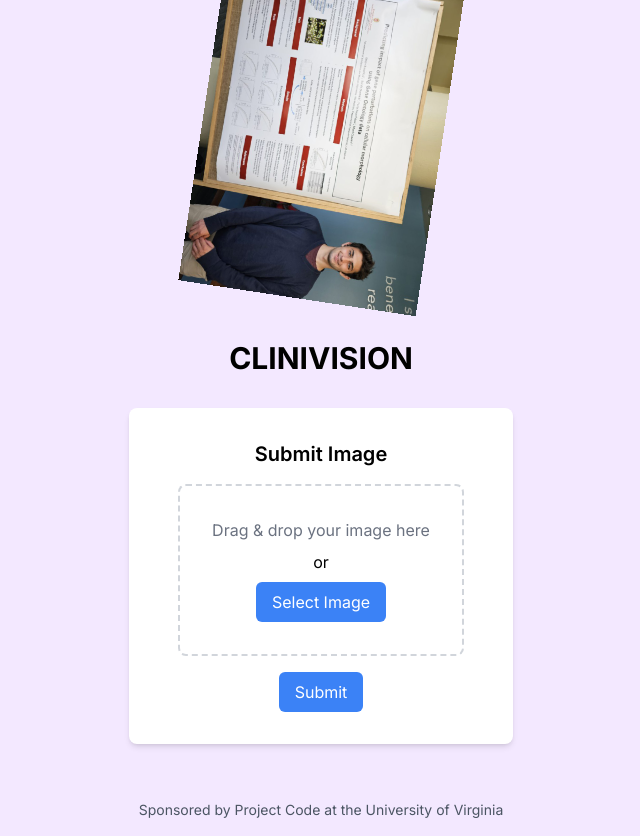
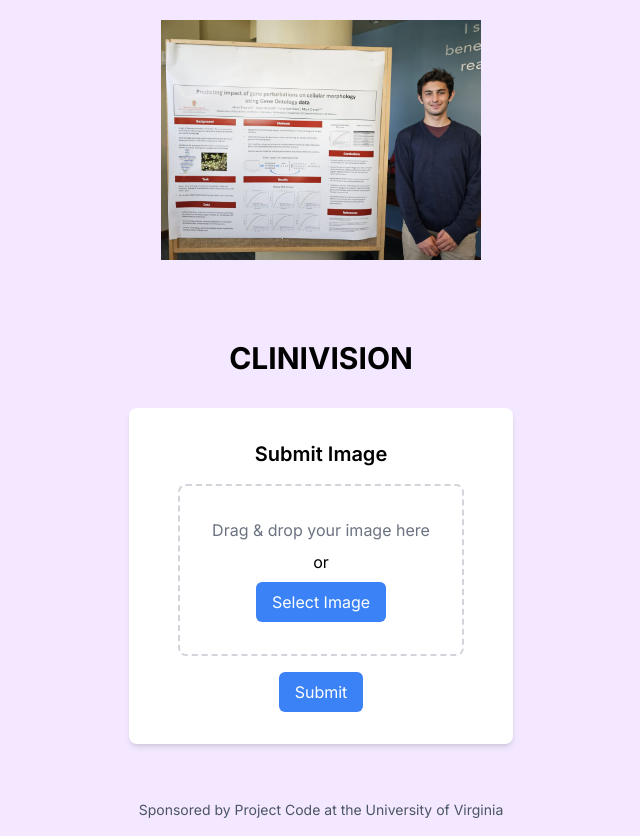
Before and after one commit to Project-Code-UVA/CliniVision, a Next.js app in the folder frontend-clinivision/: page / in a window 1280 px wide. Shown: the whole page, without its empty margins (319-959 px from the left). Built offline with nearby package versions, Linux system fonts and the light colour scheme.

Commit message:
get rid of spinning animation

```diff
--- a/frontend-clinivision/src/app/App.css
+++ b/frontend-clinivision/src/app/App.css
@@ -8,11 +8,7 @@
   pointer-events: none;
 }
 
-@media (prefers-reduced-motion: no-preference) {
-  .App-logo {
-    animation: App-logo-spin infinite 20s linear;
-  }
-}
+
 
 .App-header {
   background-color: #ca8adf;
```
